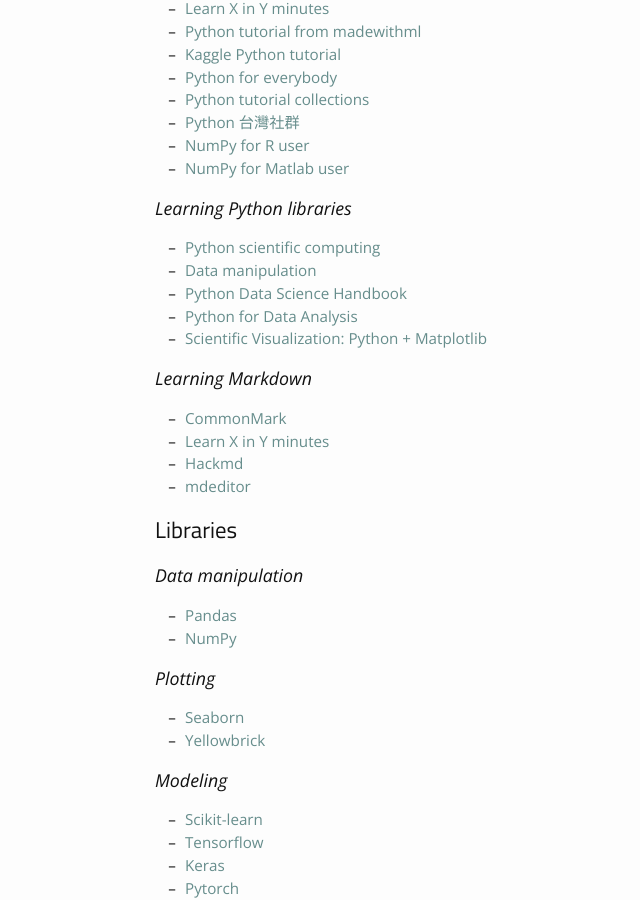
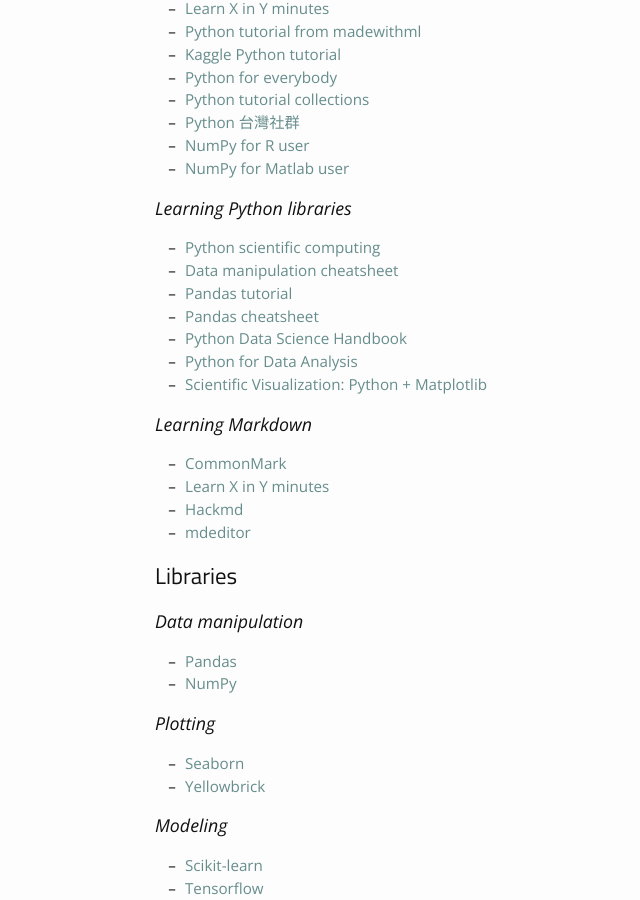
Before and after one commit to phonchi/nsysu-math608-2022, a Jekyll site: the page built from materials.md, in a window 1280 px wide and 900 px high, scrolled down 1312 px. Shown: the whole window, without its empty margins (40-680 px from the left). Built offline with Jekyll 4.4.1, drawn with Linux system fonts in a browser that asks for light colours; nearby versions of some CDN libraries.

Commit message:
Update materials.md

```diff
--- a/materials.md
+++ b/materials.md
@@ -63,7 +63,9 @@ permalink: /materials/
 
 ### Learning Python libraries
 * [Python scientific computing](https://scipy-lectures.org/)
-* [Data manipulation](https://www.mit.edu/~amidi/teaching/data-science-tools/)
+* [Data manipulation cheatsheet](https://www.mit.edu/~amidi/teaching/data-science-tools/)
+* [Pandas tutorial](https://leemeng.tw/practical-pandas-tutorial-for-aspiring-data-scientists.html)
+* [Pandas cheatsheet](https://pandas.pydata.org/Pandas_Cheat_Sheet.pdf)
 * [Python Data Science Handbook](https://github.com/jakevdp/PythonDataScienceHandbook)
 * [Python for Data Analysis](https://github.com/wesm/pydata-book)
 * [Scientific Visualization: Python + Matplotlib](https://github.com/rougier/scientific-visualization-book)
```
